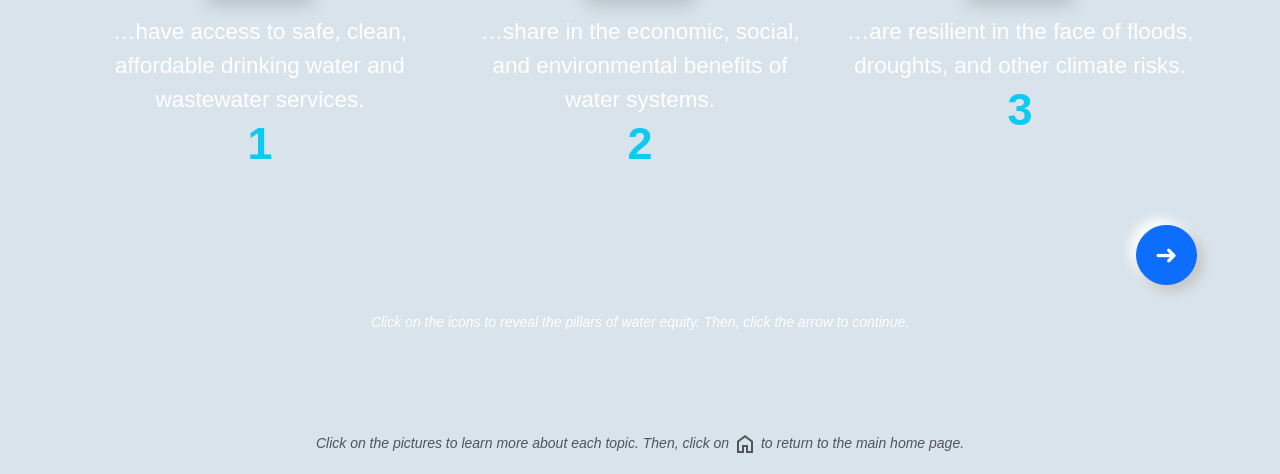
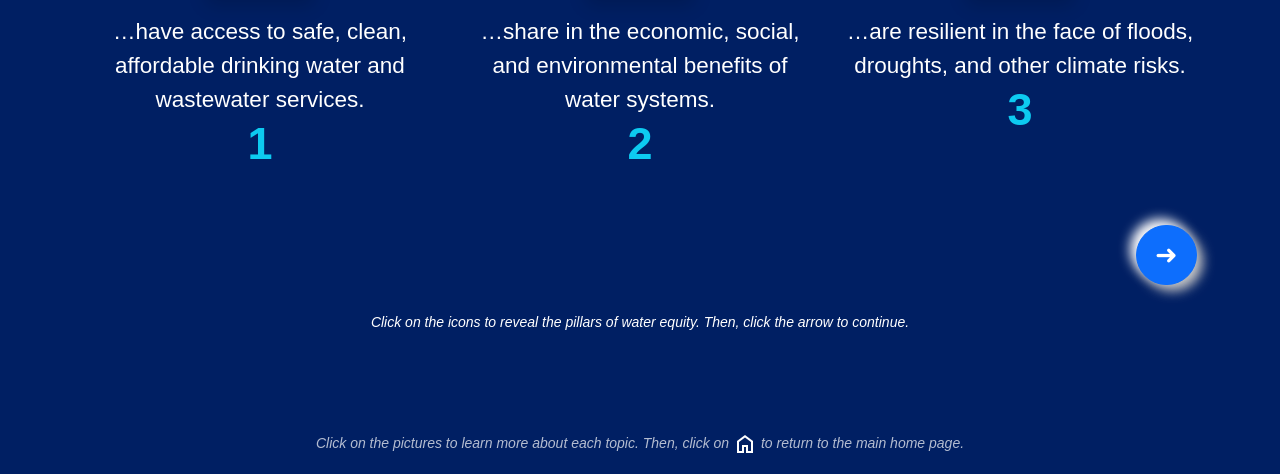
Before and after one commit to onesimusrex/one-water, a website: page public/26_water_equity.html in a window 1280 px wide. Shown: the part 547-1021 px from the top of the page. Drawn offline with nearby package versions, Linux system fonts and the light colour scheme.

Commit message:
css tweaks

```diff
--- a/public/26_water_equity.html
+++ b/public/26_water_equity.html
@@ -1,5 +1,5 @@
 <!DOCTYPE html>
-<html lang="en">
+<html class="bg-deep-navy" lang="en">
 
 <head>
   <meta charset="UTF-8" />
@@ -54,7 +54,7 @@
 
 </head>
 
-<body class="bg-light-teal">
+<body class="bg-deep-navy ">
     <!-- ▸▸▸ Global navigation header (unchanged) -->
     <header>
       <nav class="d-flex justify-content-between">
--- a/public/css/custom.css
+++ b/public/css/custom.css
@@ -52,3 +52,18 @@
   background-color:#bd6a04;
   color:#ffffff !important;
 }
+
+/* 🔹 Deep navy blue theme for page backgrounds */
+.bg-deep-navy {
+  background-color: #001f63 !important;
+  color: white;
+}
+
+.bg-deep-navy .material-symbols-outlined,
+.bg-deep-navy .nav-icon .material-symbols-outlined {
+  color: white !important;
+}
+
+.bg-deep-navy .text-muted {
+  color: rgba(255, 255, 255, 0.7) !important;
+}
```
Also changed, not shown: public/08_resilience_and_sustainability_1.html (+5 -5 lines), public/17_interconnected_water_systems_1.html (+2 -2 lines), public/one_water_many_cities.html (+2 -2 lines).
